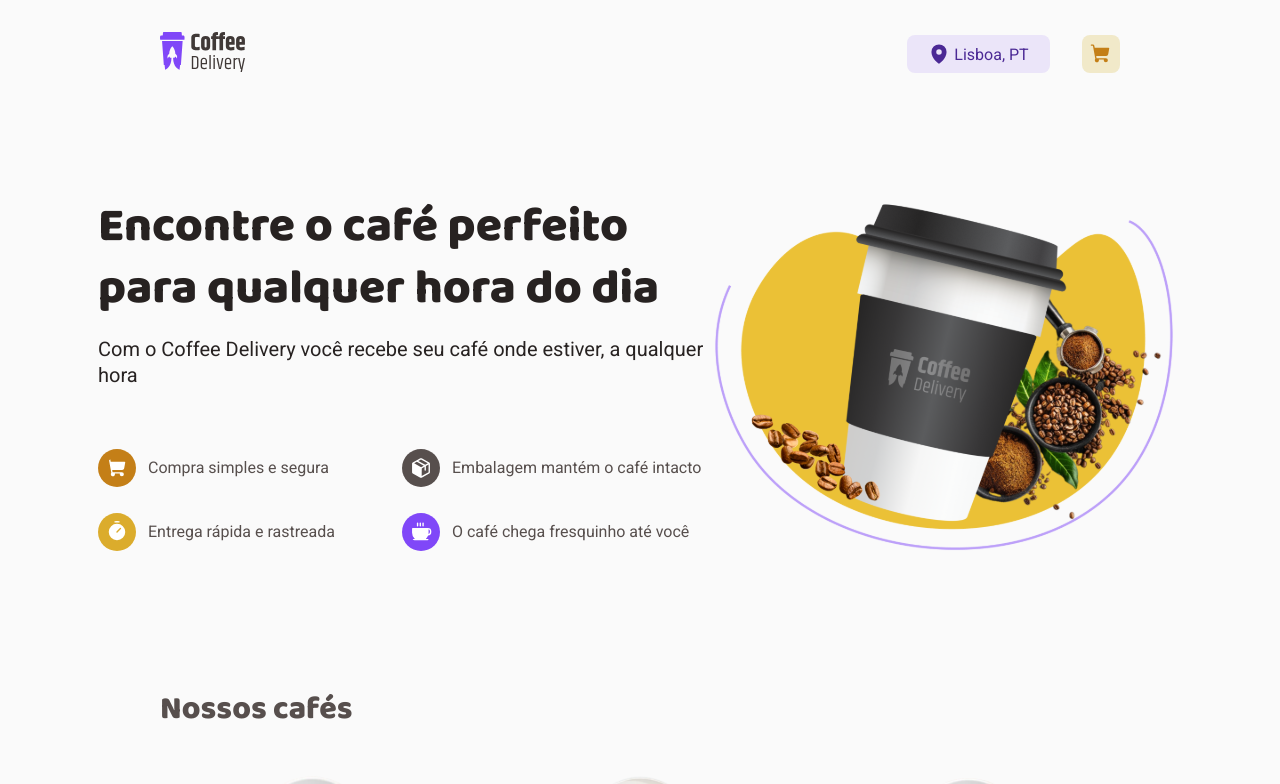
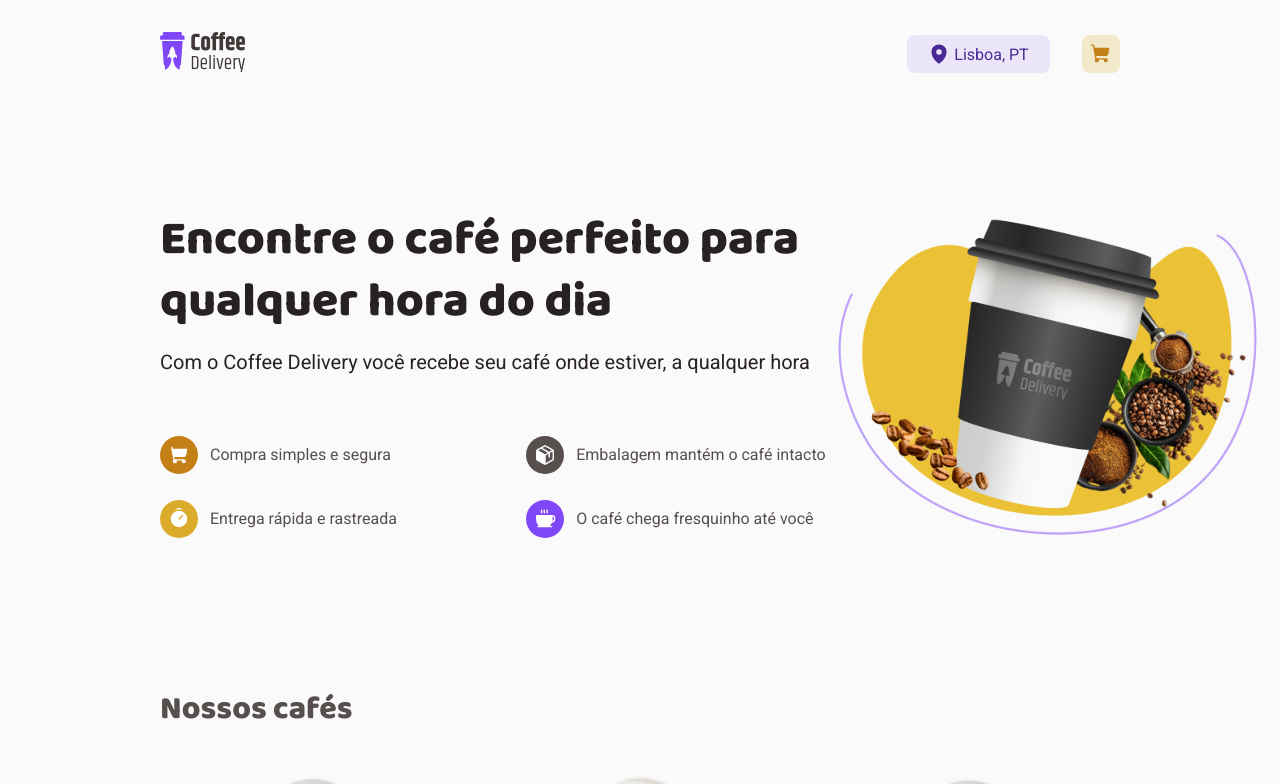
Before and after one commit to fsmaiorano/react-coffee-delivery, a React (Vite) app: page / in a window 1280 px wide. Shown: the top 784 px of the page. Built offline with nearby package versions, Linux system fonts and the light colour scheme.

Commit message:
Add responsive padding to containers

```diff
--- a/src/components/Header/Header.styles.ts
+++ b/src/components/Header/Header.styles.ts
@@ -13,6 +13,10 @@ export const HeaderContainer = styled.div`
   img {
     width: 5.309rem;
     height: 2.5rem;
+  }
+
+  @media (max-width: 768px) {
+    padding: 2rem 2rem;
   }
 `;
 
--- a/src/pages/Home/components/Checkout/Checkout.styles.ts
+++ b/src/pages/Home/components/Checkout/Checkout.styles.ts
@@ -2,6 +2,10 @@ import styled from "styled-components";
 
 export const CheckoutContainer = styled.div`
   padding: 2rem 10rem;
+
+  @media (max-width: 768px) {
+    padding: 2rem 2rem;
+  }
 
   display: flex;
   flex-direction: row;
--- a/src/pages/Home/components/Delivery/Delivery.styles.ts
+++ b/src/pages/Home/components/Delivery/Delivery.styles.ts
@@ -2,6 +2,10 @@ import styled from "styled-components";
 
 export const DeliveryContainer = styled.div`
   padding: 2rem 10rem;
+
+  @media (max-width: 768px) {
+    padding: 2rem 2rem;
+  }
 
   h1 {
     font-family: "Baloo 2";
--- a/src/pages/Home/components/Market/Market.styles.ts
+++ b/src/pages/Home/components/Market/Market.styles.ts
@@ -2,6 +2,10 @@ import styled from "styled-components";
 
 export const MarketContainer = styled.div`
   padding: 2rem 10rem;
+
+  @media (max-width: 768px) {
+    padding: 2rem 2rem;
+  }
 
   h1 {
     font-family: "Baloo 2", cursive;
--- a/src/pages/Home/components/Welcome/Welcome.styles.ts
+++ b/src/pages/Home/components/Welcome/Welcome.styles.ts
@@ -7,6 +7,10 @@ export const WelcomeContainer = styled.section`
   justify-content: center;
 
   padding: 2rem 10rem;
+
+  @media (max-width: 768px) {
+    padding: 2rem 2rem;
+  }
 
   height: 544px;
 `;
@@ -46,14 +50,24 @@ export const LeftContainer = styled.div`
       font-size: 1rem;
     }
   }
+
+  @media (max-width: 576px) {
+    h1 {
+      font-size: 1.5rem;
+    }
+
+    h2 {
+      font-size: 0.875rem;
+    }
+  }
 `;
 
 export const RightContainer = styled.div`
   img {
-    width: 29.75rem;
-    height: 22.5rem;
+    width: 150%;
+    min-width: 200px;
 
-    @media (max-width: 1200px) {
+    @media (max-width: 992px) {
       display: none;
     }
   }
--- a/src/styles/layouts/DefaultLayout.styles.ts
+++ b/src/styles/layouts/DefaultLayout.styles.ts
@@ -9,5 +9,7 @@ export const LayoutContainer = styled.div`
 export const ContentContainer = styled.div`
   margin: 0 auto;
   max-width: 90rem;
+  min-width: 30em;
+
   height: calc(100vh - 6.5rem);
 `;
```
Also changed, not shown: package.json (+9 -9 lines), 1 other file (tests, documents, lock files or other folders).
